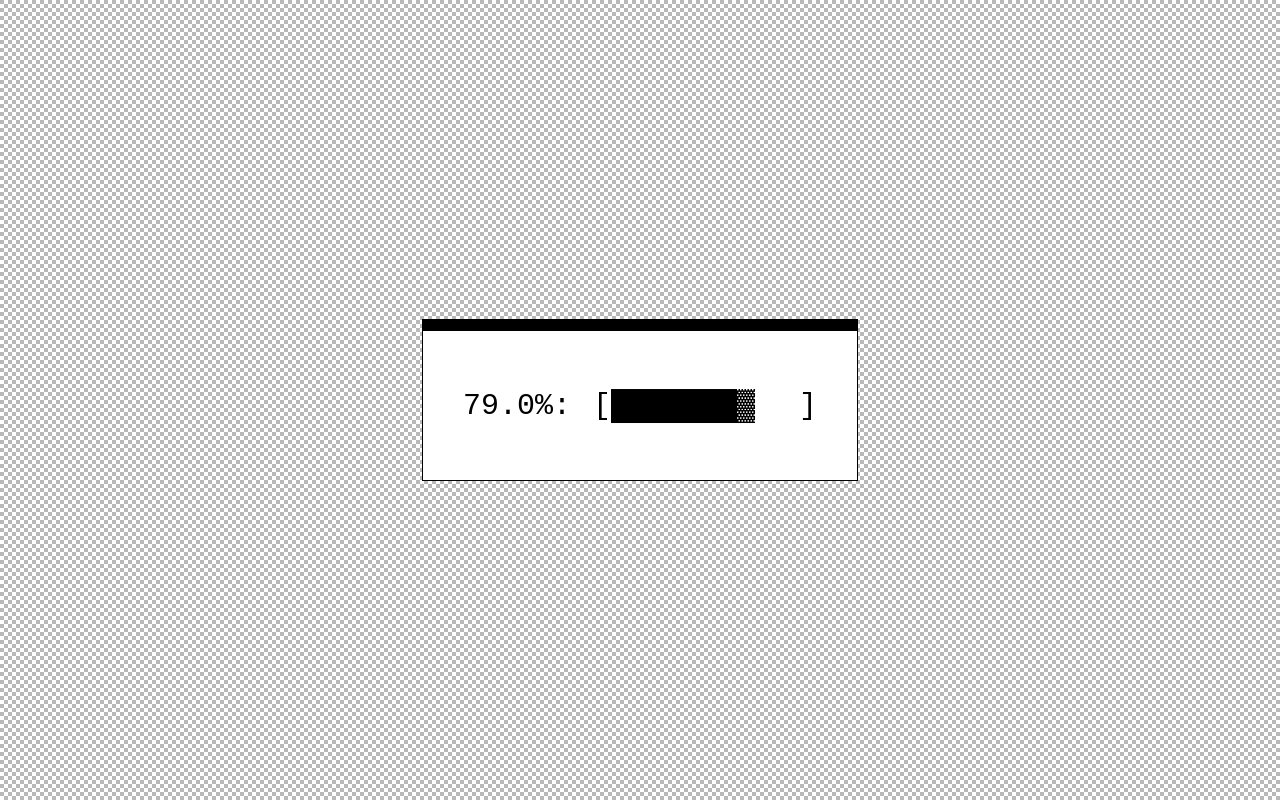
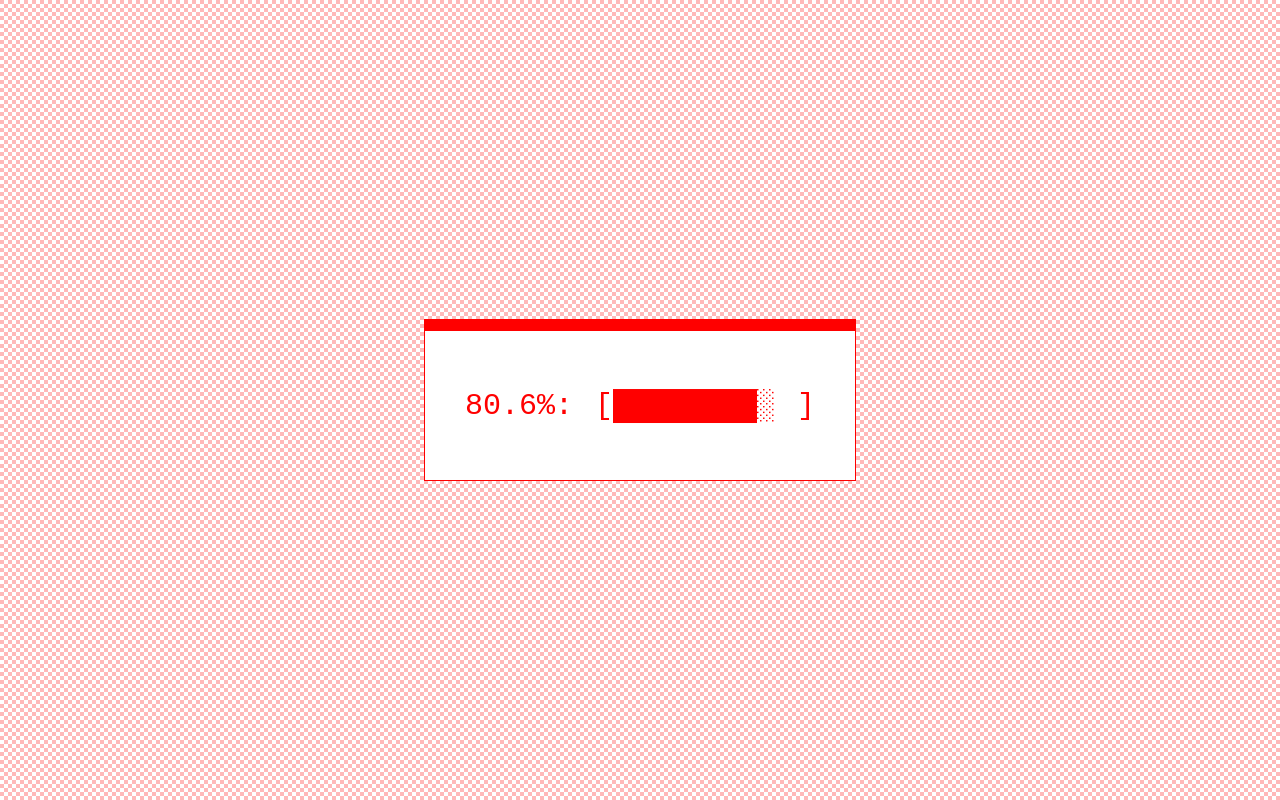
Before and after one commit to spicata/countdown, a plain HTML site: page index.html in a window 1280 px wide. Drawn offline with Linux system fonts and the light colour scheme.

Commit message:
hi there

```diff
--- a/index.html
+++ b/index.html
@@ -5,7 +5,7 @@
     <meta name="viewport" content="width=device-width, initial-scale=1.0">
     <title>countdown</title>
     <style>
-        :root { --colour: black; }
+        :root { --colour: red; }
         .inner { border: 1px solid var(--colour); border-top: 12px solid var(--colour); padding: 40px; background-color: white; }
         span { /*animation: shake 0.3s infinite;*/ display: inline-block; font-size: 30px; color: var(--colour); font-family: monospace; }
         p { display: flex; justify-content: center; align-items: center; }
@@ -17,6 +17,6 @@
     </style>
 </head>
 <body>
-    <div class="inner"><p><span style="animation-delay: 0.0462s">7</span><span style="animation-delay: 0.0497s">9</span><span style="animation-delay: 0.1199s">.</span><span style="animation-delay: 0.1258s">0</span><span style="animation-delay: 0.2259s">%</span><span style="animation-delay: 0.0778s">:</span><span style="animation-delay: 0.0944s">⠀</span><span style="animation-delay: 0.2477s">[</span><span style="animation-delay: 0.0228s">█</span><span style="animation-delay: 0.1290s">█</span><span style="animation-delay: 0.0047s">█</span><span style="animation-delay: 0.0276s">█</span><span style="animation-delay: 0.1731s">█</span><span style="animation-delay: 0.0144s">█</span><span style="animation-delay: 0.1533s">█</span><span style="animation-delay: 0.1230s">▓</span><span style="animation-delay: 0.2448s">⠀</span><span style="animation-delay: 0.2005s">⠀</span><span style="animation-delay: 0.2039s">]</span></p></div>
+    <div class="inner"><p><span style="animation-delay: 0.0411s">8</span><span style="animation-delay: 0.2449s">0</span><span style="animation-delay: 0.1280s">.</span><span style="animation-delay: 0.2606s">6</span><span style="animation-delay: 0.1603s">%</span><span style="animation-delay: 0.0887s">:</span><span style="animation-delay: 0.0064s">⠀</span><span style="animation-delay: 0.1830s">[</span><span style="animation-delay: 0.1547s">█</span><span style="animation-delay: 0.1091s">█</span><span style="animation-delay: 0.0970s">█</span><span style="animation-delay: 0.0849s">█</span><span style="animation-delay: 0.1953s">█</span><span style="animation-delay: 0.1719s">█</span><span style="animation-delay: 0.2938s">█</span><span style="animation-delay: 0.1757s">█</span><span style="animation-delay: 0.1860s">░</span><span style="animation-delay: 0.2377s">⠀</span><span style="animation-delay: 0.0371s">]</span></p></div>
 </body>
 </html>
```
